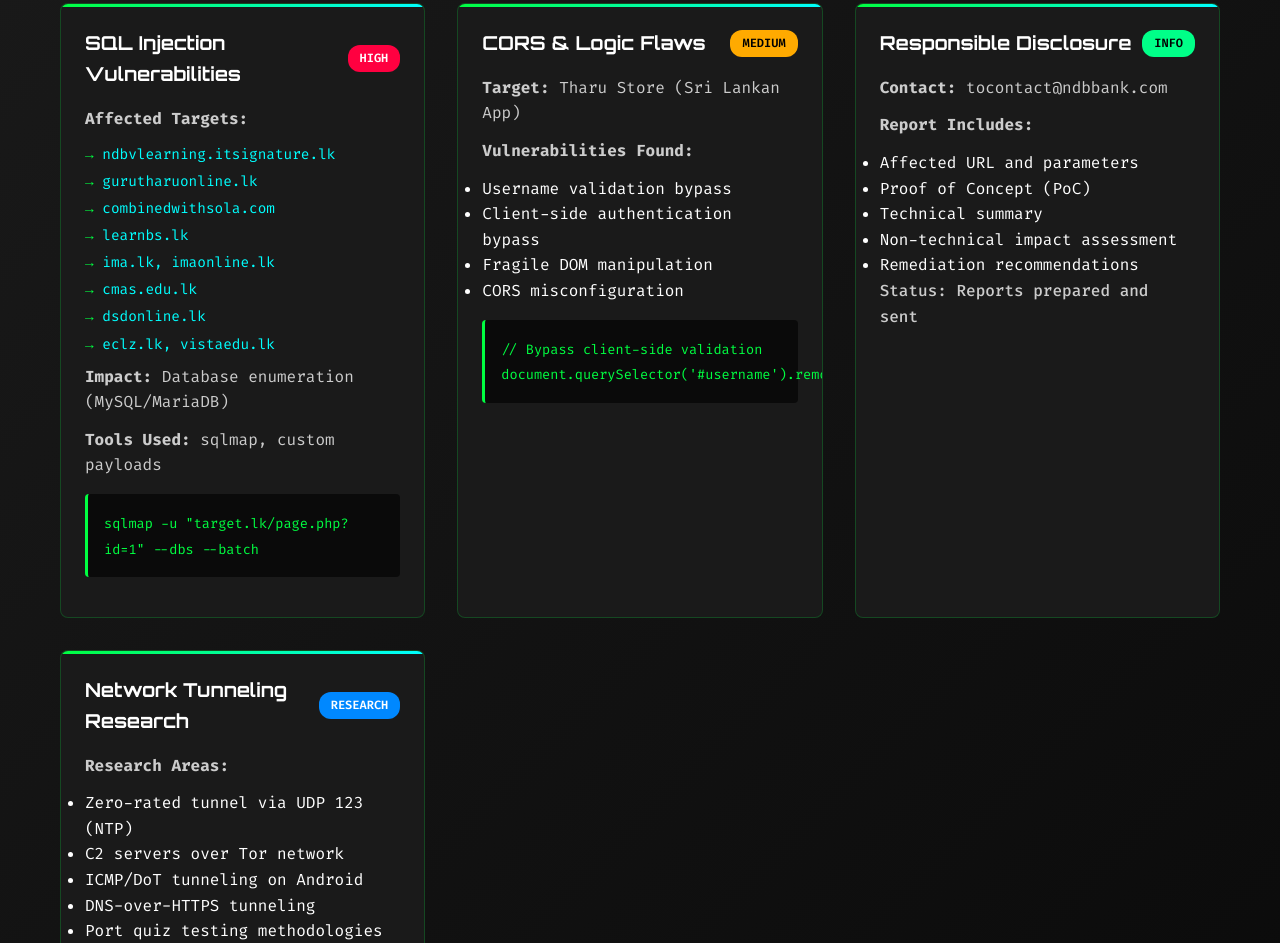
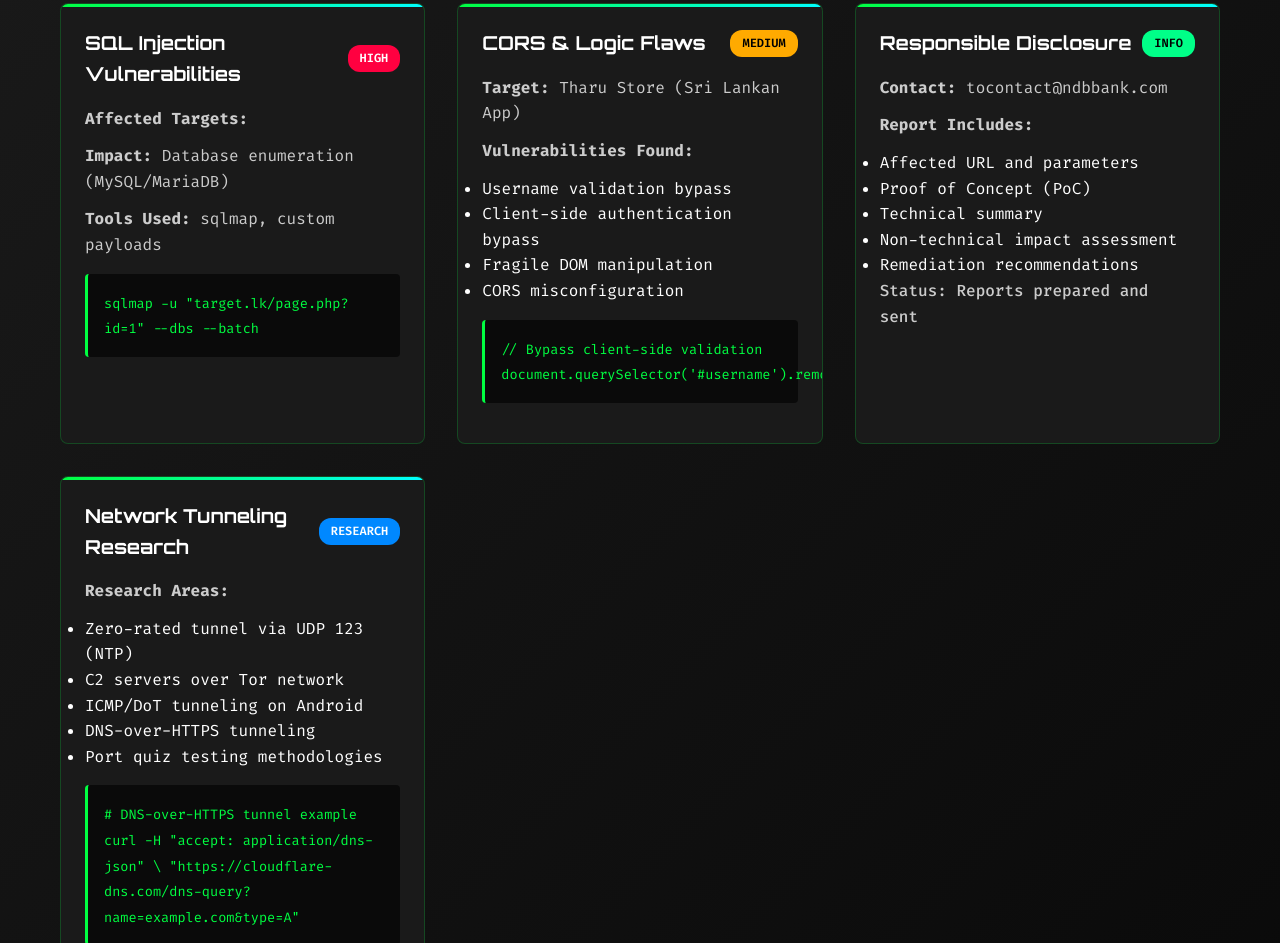
Before and after one commit to HEXER365/HEXER365.github.io, a plain HTML site: page index.html in a window 1280 px wide. Shown: the part 2975-3918 px from the top of the page. Drawn offline with Linux system fonts and the light colour scheme.

Commit message:
Update index.html

```diff
--- a/index.html
+++ b/index.html
@@ -218,16 +218,7 @@
                     </div>
                     <div class="finding-content">
                         <p><strong>Affected Targets:</strong></p>
-                        <ul class="target-list">
-                            <li>ndbvlearning.itsignature.lk</li>
-                            <li>gurutharuonline.lk</li>
-                            <li>combinedwithsola.com</li>
-                            <li>learnbs.lk</li>
-                            <li>ima.lk, imaonline.lk</li>
-                            <li>cmas.edu.lk</li>
-                            <li>dsdonline.lk</li>
-                            <li>eclz.lk, vistaedu.lk</li>
-                        </ul>
+
                         <p><strong>Impact:</strong> Database enumeration (MySQL/MariaDB)</p>
                         <p><strong>Tools Used:</strong> sqlmap, custom payloads</p>
                         <div class="code-snippet">
```
